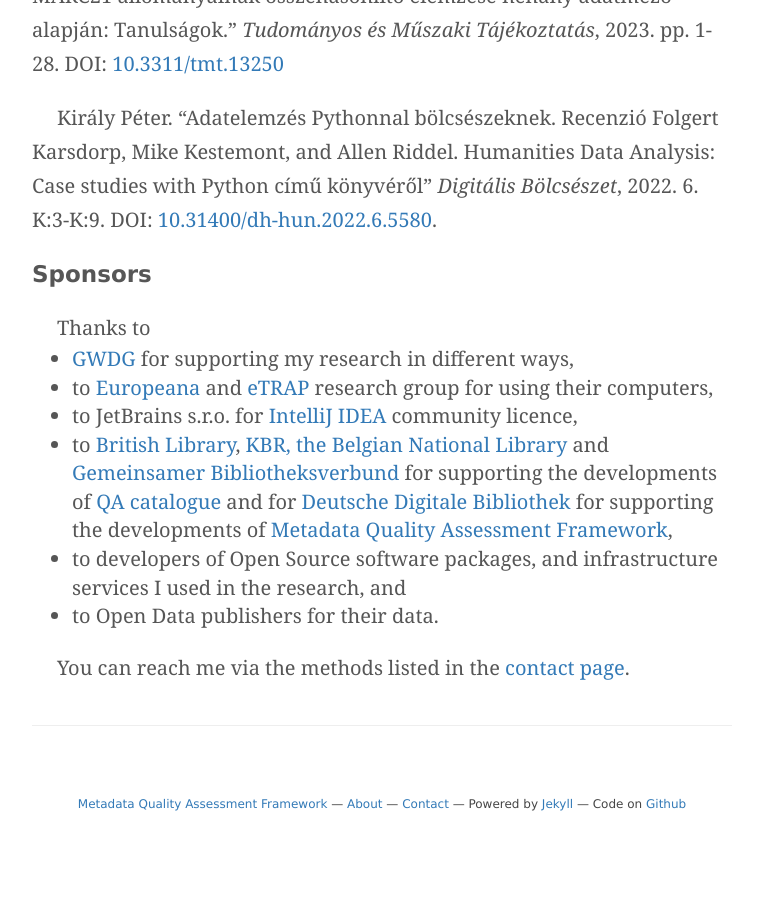
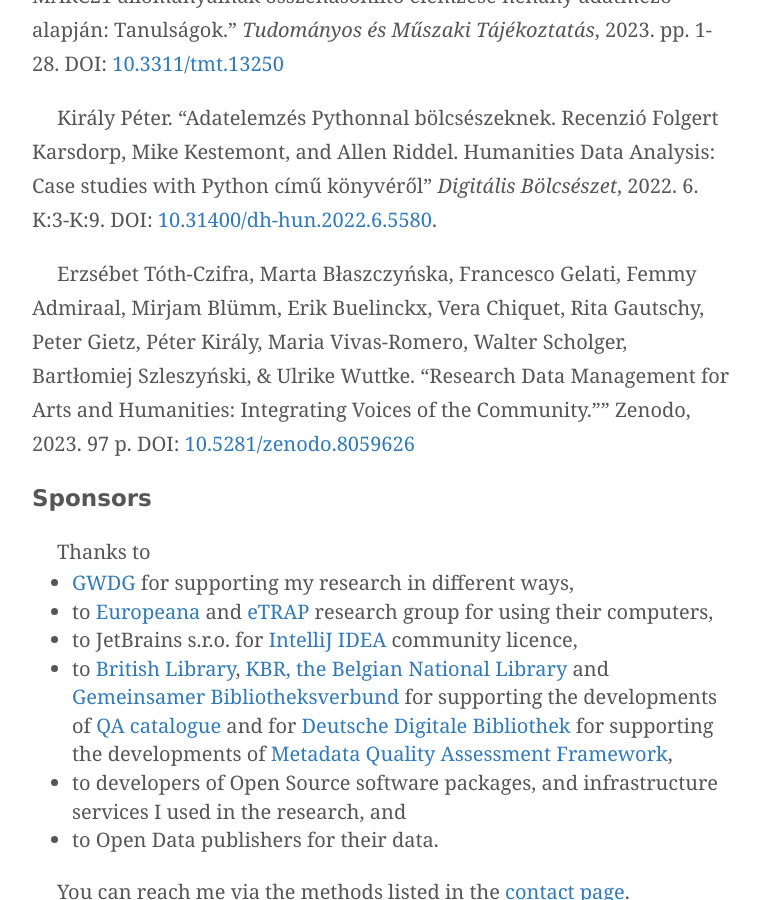
Before and after one commit to pkiraly/pkiraly.github.io, a Jekyll site: the page built from about.md, in a window 1280 px wide and 900 px high, scrolled down 15428 px. Shown: the whole window, without its empty margins (258-1018 px from the left). Built offline with Jekyll 4.4.1, drawn with Linux system fonts in a browser that asks for light colours; nearby versions of some CDN libraries; some web fonts are replaced; comment, search, counter and statistics services are not loaded; before the commit the page ends 16261 px from its top, so only the background shows below that.

Commit message:
Tóth-Czifra et al., 2023

```diff
--- a/about.md
+++ b/about.md
@@ -221,6 +221,8 @@
 
 Király Péter. "Adatelemzés Pythonnal bölcsészeknek. Recenzió Folgert Karsdorp, Mike Kestemont, and Allen Riddel. Humanities Data Analysis: Case studies with Python című könyvéről" _Digitális Bölcsészet_, 2022. 6. K:3-K:9. DOI: [10.31400/dh-hun.2022.6.5580](https://doi.org/10.31400/dh-hun.2022.6.5580).
 
+Erzsébet Tóth-Czifra, Marta Błaszczyńska, Francesco Gelati, Femmy Admiraal, Mirjam Blümm, Erik Buelinckx, Vera Chiquet, Rita Gautschy, Peter Gietz, Péter Király, Maria Vivas-Romero, Walter Scholger, Bartłomiej Szleszyński, & Ulrike Wuttke. "Research Data Management for Arts and Humanities: Integrating Voices of the Community."" Zenodo, 2023. 97 p. DOI: [10.5281/zenodo.8059626](https://doi.org/10.5281/zenodo.8059626)
+
 <!-- span id="badgeCont105"><script type="text/javascript" src="https://publons.com/mashlets?el=badgeCont105&rid=AAW-9289-2021"></script></span -->
 
 
```
